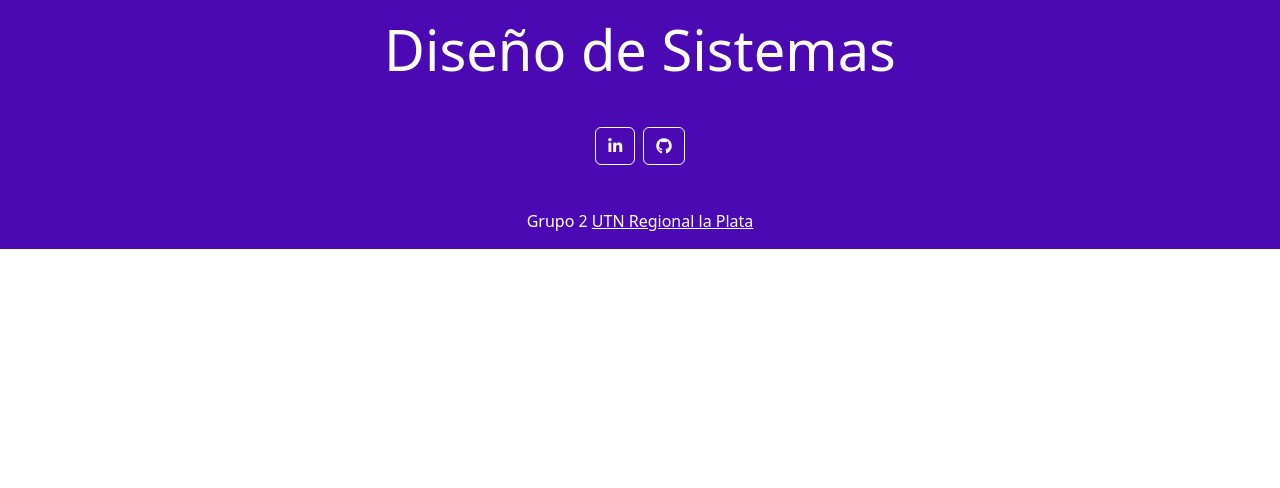
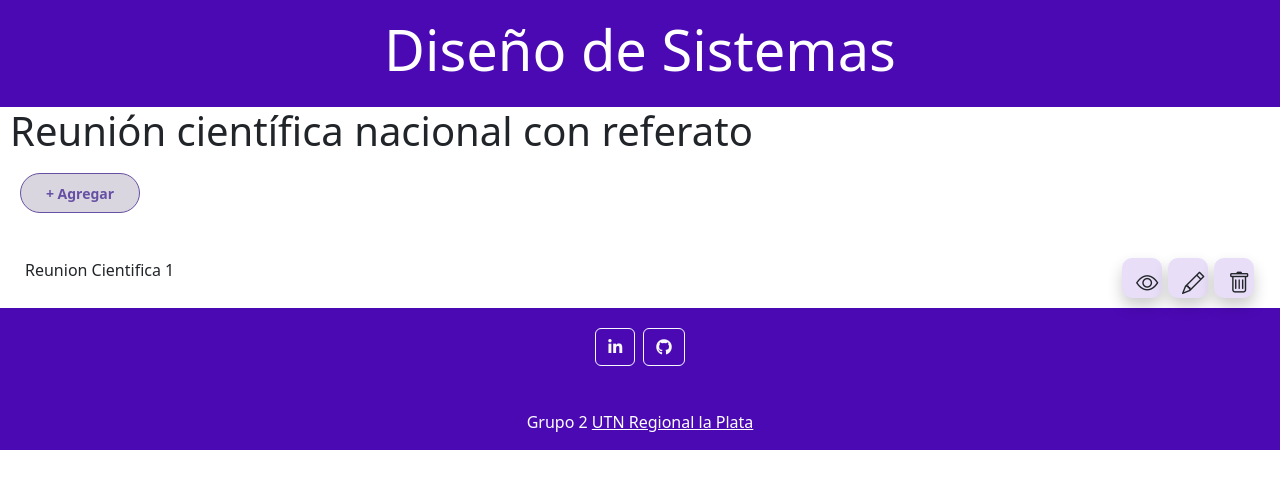
Before and after one commit to pchesini/frontDisenioSistemas, an Angular app: page /mostrar in a window 1280 px wide. Before the commit this address led to /. Shown: the top 488 px of the page. Built offline with nearby package versions, Linux system fonts and the light colour scheme.

Commit message:
Se agrego el listar Reunion Cientifica

```diff
--- a/src/app/app-routing.module.ts
+++ b/src/app/app-routing.module.ts
@@ -4,6 +4,7 @@ import { DashboardComponent } from './pages/dashboard/dashboard.component';
 import { LoginComponent } from './auth/login/login.component';
 import { PaginaPrincipalComponent } from './pages/pagina-principal/pagina-principal.component';
 import { NuevaRnComponent }from './pages/nueva-rn/nueva-rn.component';
+import { MostrarComponent }from './pages/mostrar/mostrar.component';
 //le agrego las rutas
 const routes: Routes = [
   {path:'',redirectTo:'/inicio', pathMatch:'full'},
@@ -11,6 +12,7 @@ const routes: Routes = [
   {path:'iniciar-sesion',component:LoginComponent},
   {path:'pagina-principal',component:PaginaPrincipalComponent},
   {path:'nueva-reunion',component:NuevaRnComponent},
+  {path:'mostrar',component:MostrarComponent},
 ];
 
 
--- /dev/null
+++ b/src/app/pages/mostrar/mostrar.component.css
@@ -0,0 +1,96 @@
+.bodyPart {
+    margin-left: 10px;
+  }
+
+  .reuniones {
+    width: 1262px;
+    margin-top: 25px;
+
+    display: flex;
+    flex-direction: column;
+    gap: 10px;
+  }
+
+  .reunion {
+    width: 1262px;
+    height: 60px;
+
+    background-color: white;
+
+    display: flex;
+    align-items: center;
+    justify-content: space-between;
+  }
+
+  p {
+    padding-left: 15px;
+  }
+
+
+  /* -- SECCION DE BOTONES -- */
+  .btn {
+    width: 53px;
+    height: 49px;
+    border-radius: 5px;
+    box-shadow: 5px 4px 4px #292D32;
+    margin: 10px;
+
+    transition: transform 0.3s ease;
+  }
+
+  .btn-atras {
+    width: 50px;
+    height: 46px;
+  }
+
+  .btn-agregar {
+    width: 120px;
+    height: 40px;
+
+    background-color: #DAD6E0;
+    border-radius: 20px;
+    border-color: #6750A4;
+    box-shadow: none;
+
+    color: #6750A4;
+    font-weight: 600;
+    font-size: 14px;
+  }
+
+
+  .bnt-funciones {
+    padding-right: 15px;
+
+  }
+
+  .btn-f {
+    width: 40px;
+    height:40px;
+    margin: 3px;
+
+    border-radius: 10px;
+    border: 2px solid #E8DEF8;
+
+    background-color: #E8DEF8;
+    box-shadow: 0px 8px 15px rgba(0, 0, 0, 0.2);
+  }
+
+  i {
+    font-size: 1.4rem;
+  }
+
+  .bi-person-fill {
+    font-size: 1.5rem;
+  }
+
+  .btn:hover {
+    /* Escala el botón a un 95% de su tamaño original cuando se pasa el mouse por encima */
+    transform: scale(0.95);
+
+    cursor: pointer;
+  }
+
+  .btn:active {
+    /* Escala el botón a un 90% de su tamaño original cuando se hace clic en él */
+    transform: scale(0.90);
+  }
--- /dev/null
+++ b/src/app/pages/mostrar/mostrar.component.html
@@ -0,0 +1,17 @@
+<div class="bodyPart">
+    <h1>Reunión científica nacional con referato</h1>
+    <button class="btn btn-agregar">+ Agregar</button>
+    <!-- reuniones: contiene cada reunion-->
+    <div class="reuniones">
+
+      <div class="reunion">
+        <p>Reunion Cientifica 1</p>
+        <div class="bnt-funciones">
+          <button class="btn btn-f"><i class="bi bi-eye"></i></button>
+          <button class=" btn btn-f"><i class="bi bi-pencil"></i></button>
+          <button class=" btn btn-f"><i class="bi bi-trash"></i></button>
+        </div>
+      </div>
+
+    </div>
+</div>
```
Also changed, not shown: src/app/app.module.ts (+6 -2 lines), src/app/pages/mostrar/mostrar.component.ts (added, +10 -0 lines), 1 other file (tests, documents, lock files or other folders).
